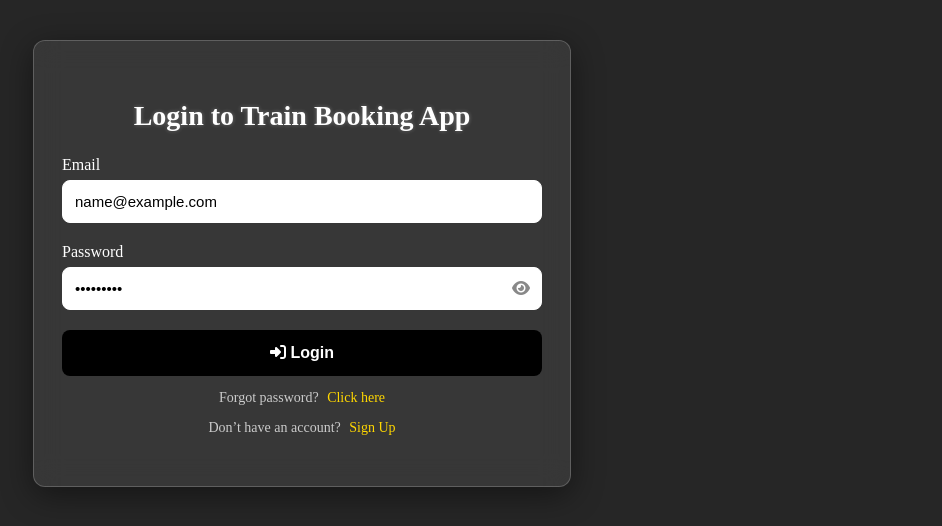
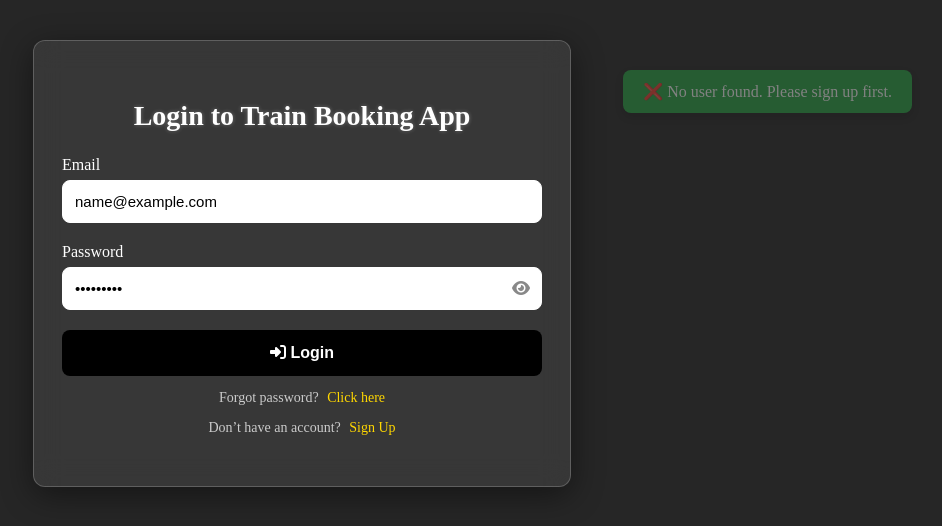
Before and after one commit to YashPrime-02/IRCTC-IMPROVISED-CLONE, an Angular app in the folder train-ticket-frontend/: page /auth in a window 1280 px wide. Both pictures are taken after typing "name@example.com", "Sample123" into the empty fields and a click on the button "Login". Shown: the top 526 px of the page, without its empty margins (338-1280 px from the left). Built offline with nearby package versions, Linux system fonts and the light colour scheme.

Commit message:
Added Toast Notfication and removed alerts

```diff
--- a/train-ticket-frontend/src/app/auth/login/login.component.css
+++ b/train-ticket-frontend/src/app/auth/login/login.component.css
@@ -181,3 +181,36 @@ button:hover {
     right: 10px;
   }
 }
+.toast-notification {
+  position: fixed;
+  top: 10%;
+  right: 30px;
+  background: #28a745;
+  color: white;
+  padding: 12px 20px;
+  border-radius: 8px;
+  box-shadow: 0 4px 10px rgba(0, 0, 0, 0.25);
+  font-weight: 500;
+  z-index: 9999;
+  animation: fadeInOut 3s ease forwards;
+}
+
+@media (max-width: 576px) {
+  .toast-notification {
+    top: auto;
+    bottom: 20px;
+    right: 16px;
+    left: 16px;
+    width: auto;
+    font-size: 14px;
+    padding: 10px 16px;
+    text-align: center;
+  }
+}
+
+@keyframes fadeInOut {
+  0% { opacity: 0; transform: translateY(-10px); }
+  10% { opacity: 1; transform: translateY(0); }
+  90% { opacity: 1; }
+  100% { opacity: 0; transform: translateY(-10px); }
+}
--- a/train-ticket-frontend/src/app/auth/login/login.component.html
+++ b/train-ticket-frontend/src/app/auth/login/login.component.html
@@ -1,3 +1,9 @@
+<!-- 🔔 TOAST -->
+<div *ngIf="showToast" class="toast-notification">
+  {{ toastMessage }}
+</div>
+
+
 <div class="form-box">
   <h2>Login to Train Booking App</h2>
 
--- a/train-ticket-frontend/src/app/auth/login/login.component.ts
+++ b/train-ticket-frontend/src/app/auth/login/login.component.ts
@@ -2,7 +2,7 @@ import { Component, EventEmitter, Output } from '@angular/core';
 import { FormsModule } from '@angular/forms';
 import { CommonModule } from '@angular/common';
 import { Router } from '@angular/router';
-import { AuthService } from '../auth.service'; // ✅ import auth service
+import { AuthService } from '../auth.service';
 
 @Component({
   selector: 'app-login',
@@ -16,6 +16,9 @@ export class LoginComponent {
   password = '';
   showPassword = false;
 
+  showToast = false;
+  toastMessage = '';
+
   @Output() switchToSignup = new EventEmitter<void>();
   @Output() showForgot = new EventEmitter<void>();
 
@@ -25,12 +28,18 @@ export class LoginComponent {
     this.showPassword = !this.showPassword;
   }
 
+  showToastMessage(message: string): void {
+    this.toastMessage = message;
+    this.showToast = true;
+    setTimeout(() => this.showToast = false, 5000);
+  }
+
   onLogin(): void {
     const emailTrimmed = this.email.trim();
     const passwordTrimmed = this.password.trim();
 
     if (!emailTrimmed || !passwordTrimmed) {
-    alert('⚠️ Please enter both email and password.');
+      this.showToastMessage('⚠️ Please enter both email and password.');
       return;
     }
 
@@ -38,40 +47,17 @@ export class LoginComponent {
     if (savedUser) {
       const user = JSON.parse(savedUser);
 
-    // 👇 Debug logs to check saved and entered credentials
-    console.log('🧾 Saved user from localStorage:', user);
-    console.log('🔐 Entered login credentials:', {
-      email: emailTrimmed,
-      password: passwordTrimmed
-    });
+      if (emailTrimmed === user.email && passwordTrimmed === user.password) {
+        this.showToastMessage('✅ Login successful!');
+        localStorage.setItem('isLoggedIn', 'true');
+        localStorage.setItem('loggedInUser', JSON.stringify(user));
 
-    if (emailTrimmed === user.email && passwordTrimmed === user.password) {
-  alert('✅ Login successful!');
-
-  // 🟢 Debug logs to verify state
-  console.log('🔐 Login Success!');
-  console.log('📧 Email:', user.email);
-  console.log('🔑 Password:', user.password);
-  console.log('🟩 isLoggedIn set to:', 'true');
-
-  localStorage.setItem('isLoggedIn', 'true'); // 🟢 For AuthGuard
-  localStorage.setItem('loggedInUser', JSON.stringify(user)); // optional
-
-  // 🧪 Test route navigation result
-  this.router.navigate(['/train-search']).then(success => {
-    if (success) {
-      console.log('✅ Navigation to /train-search succeeded');
+        this.router.navigate(['/train-search']);
       } else {
-      console.error('❌ Navigation to /train-search failed');
-    }
-  });
-}
- else {
-      alert('❌ Invalid credentials. Please try again.');
+        this.showToastMessage('❌ Invalid credentials. Please try again.');
       }
     } else {
-    alert('❌ No user found. Please sign up first.');
+      this.showToastMessage('❌ No user found. Please sign up first.');
     }
   }
-
 }
--- a/train-ticket-frontend/src/app/auth/signup/signup.component.css
+++ b/train-ticket-frontend/src/app/auth/signup/signup.component.css
@@ -163,3 +163,36 @@ button:hover {
     margin-top: 10px;
   }
 }
+.toast-notification {
+  position: fixed;
+  top: 10%;
+  right: 30px;
+  background: #28a745;
+  color: white;
+  padding: 12px 20px;
+  border-radius: 8px;
+  box-shadow: 0 4px 10px rgba(0, 0, 0, 0.25);
+  font-weight: 500;
+  z-index: 9999;
+  animation: fadeInOut 3s ease forwards;
+}
+
+@media (max-width: 576px) {
+  .toast-notification {
+    top: auto;
+    bottom: 20px;
+    right: 16px;
+    left: 16px;
+    width: auto;
+    font-size: 14px;
+    padding: 10px 16px;
+    text-align: center;
+  }
+}
+
+@keyframes fadeInOut {
+  0% { opacity: 0; transform: translateY(-10px); }
+  10% { opacity: 1; transform: translateY(0); }
+  90% { opacity: 1; }
+  100% { opacity: 0; transform: translateY(-10px); }
+}
--- a/train-ticket-frontend/src/app/auth/signup/signup.component.html
+++ b/train-ticket-frontend/src/app/auth/signup/signup.component.html
@@ -1,3 +1,9 @@
+<!-- 🔔 TOAST -->
+<div *ngIf="showToast" class="toast-notification">
+  {{ toastMessage }}
+</div>
+
+
 <div class="form-box">
   <h2>Create Account</h2>
   <form (ngSubmit)="onSignup()">
--- a/train-ticket-frontend/src/app/auth/signup/signup.component.ts
+++ b/train-ticket-frontend/src/app/auth/signup/signup.component.ts
@@ -17,31 +17,39 @@ export class SignupComponent {
   password = '';
   age: number | null = null;
 
+  showToast = false;
+  toastMessage = '';
+
   @Output() switchToLogin = new EventEmitter<void>();
 
   constructor(private authService: AuthService, private router: Router) {}
+
+  showToastMessage(message: string): void {
+    this.toastMessage = message;
+    this.showToast = true;
+    setTimeout(() => this.showToast = false, 3000);
+  }
 
   onSignup(): void {
     const passwordRegex = /^(?=.*[A-Z])(?=.*[\W_]).{6,}$/;
 
     if (!this.name || !this.email || !this.password || this.age === null) {
-    alert('⚠️ Please fill in all fields.');
+      this.showToastMessage('⚠️ Please fill in all fields.');
       return;
     }
 
     if (this.age < 18) {
-    alert('🚫 You must be at least 18 years old to sign up.');
+      this.showToastMessage('🚫 You must be at least 18 years old to sign up.');
       return;
     }
 
     if (!passwordRegex.test(this.password)) {
-    alert(
+      this.showToastMessage(
         '🔒 Password must be at least 6 characters long, include 1 uppercase letter and 1 special character.'
       );
       return;
     }
 
-  // Save to localStorage
     const userData = {
       name: this.name,
       email: this.email,
@@ -50,11 +58,8 @@ onSignup(): void {
     };
 
     localStorage.setItem('userData', JSON.stringify(userData));
+    this.showToastMessage('✅ Signup successful. Please log in.');
 
-  // 👇 Console log to verify what got saved
-  console.log('✅ Stored user data in localStorage:', userData);
-
-  alert('✅ Signup successful. Please log in.');
-  this.switchToLogin.emit();
+    setTimeout(() => this.switchToLogin.emit(), 3500);
   }
 }
```
Lines whose indentation alone changed are shown as unchanged.
